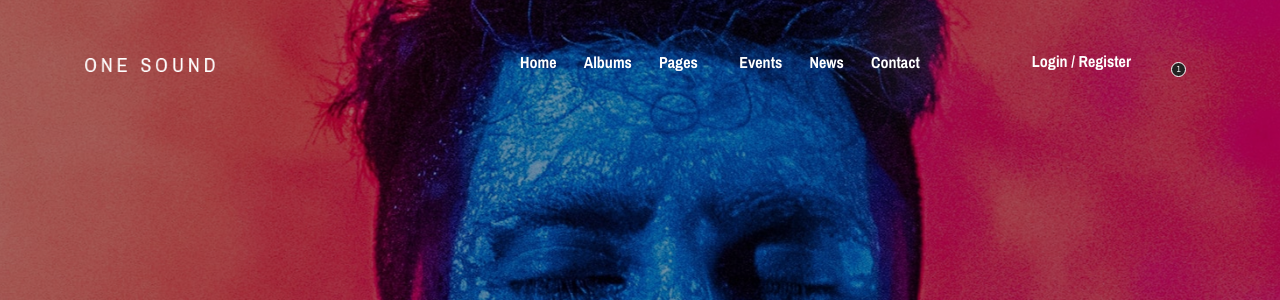
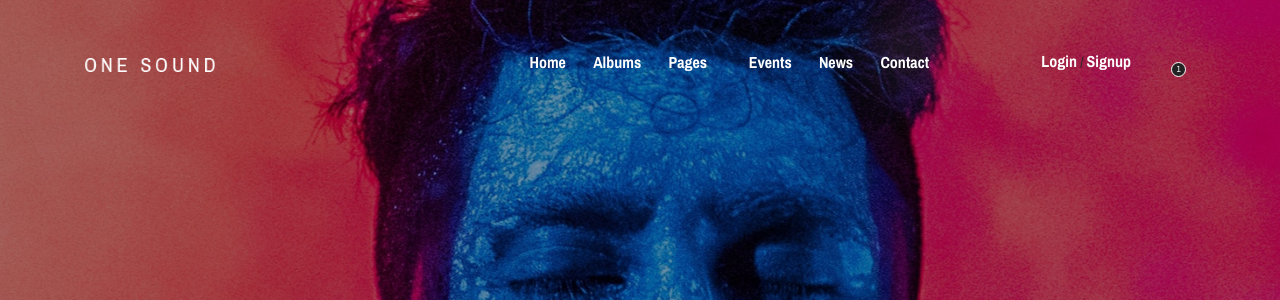
Before and after one commit to Ramin-RX7/Musix, a Django app: page / in a window 1280 px wide. Shown: the top 300 px of the page. Run offline with Django 4.2, Linux system fonts and the light colour scheme; some libraries are stand-ins or nearby versions; some web fonts are replaced.

Commit message:
add autherization links to navbar

```diff
--- a/src/templates/base/navbar.html
+++ b/src/templates/base/navbar.html
@@ -60,7 +60,14 @@
                             <div class="login-register-cart-button d-flex align-items-center">
                                 <!-- Login/Register -->
                                 <div class="login-register-btn mr-50">
-                                    <a href="login.html" id="loginBtn">Login / Register</a>
+                                    {% if user.is_authenticated %}
+                                        <!-- User: {{ user.get_username }} -->
+                                        <a href="{% url 'accounts:logout' %}?next={{ request.path }}">Logout</a>
+                                    {% else %}
+                                        <a href="{% url 'accounts:login' %}?next={{ request.path }}">Login</a>
+                                        /
+                                        <a href="{% url 'accounts:signup' %}?next={{ request.path }}">Signup</a>
+                                    {% endif %}
                                 </div>
                                 <!-- Cart Button -->
                                 <div class="cart-btn">
```
